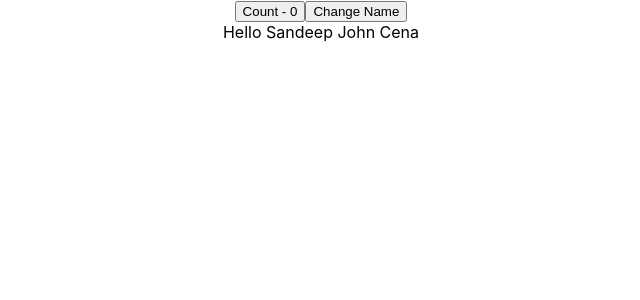
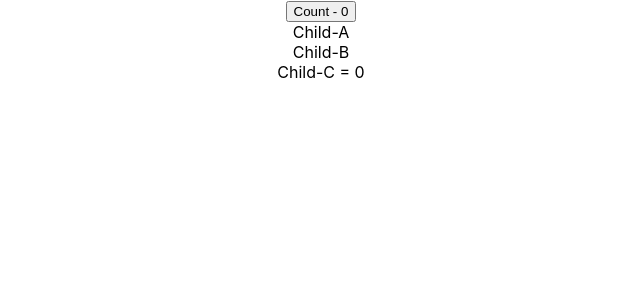
Before and after one commit to SandeepKumar377/ReactJS-Render, a React (Create React App) app: page / in a window 1280 px wide. Shown: the top 300 px of the page, without its empty margins (319-959 px from the left). Built offline with nearby package versions, Linux system fonts and the light colour scheme.

Commit message:
Render_with_context

```diff
--- a/src/App.js
+++ b/src/App.js
@@ -1,5 +1,6 @@
 import './App.css';
-import { ParentFour } from './components/Incorrect Optimizations/ParentFour';
+import { ContextParent } from './components/Context/ContextParent';
+// import { ParentFour } from './components/Incorrect Optimizations/ParentFour';
 // import { ParentThree } from './components/Incorrect Optimizations/ParentThree';
 // import { ParentTwo } from './components/Optimization/ParentTwo';
 // import { GrandParent } from './components/Optimization/GrandParent';
@@ -15,7 +16,8 @@
   return (
     <div className="App">
 
-      <ParentFour />
+      <ContextParent />
+      {/* <ParentFour /> */}
       {/* <ParentThree/> */}
       {/* <ParentTwo /> */}
       {/* <GrandParent /> */}
--- /dev/null
+++ b/src/components/Context/ContextChildren.js
@@ -0,0 +1,30 @@
+import React, {useContext} from 'react'
+import { CountContext } from './ContextParent'
+
+export const ChildA = () => {
+    console.log('Child-A Render')
+    return (
+        <div>
+            <div>Child-A</div>
+            <ChildB/>
+        </div>
+    )
+}
+export const ChildB = () => {
+    console.log('Child-B Render')
+    return (
+        <div>
+            <div>Child-B</div>
+            <ChildC/>
+        </div>
+    )
+}
+export const ChildC = () => {
+    const count = useContext(CountContext)
+    console.log('Child-C Render')
+    return (
+        <div>
+            <div>Child-C   =   {count}</div>
+        </div>
+    )
+}
--- /dev/null
+++ b/src/components/Context/ContextParent.js
@@ -0,0 +1,19 @@
+import React, {useState} from 'react'
+import { ChildA } from './ContextChildren'
+
+export const CountContext = React.createContext()
+const CountProvider = CountContext.Provider
+
+export const ContextParent = () => {
+    const [count, setCount] = useState(0)
+    console.log('Context Parent Render')
+
+    return (
+        <div>
+            <button onClick={() => setCount(count => count + 1)} >Count - {count}</button>
+            <CountProvider value={count} >
+                <ChildA />
+            </CountProvider>
+        </div>
+    )
+}
```
